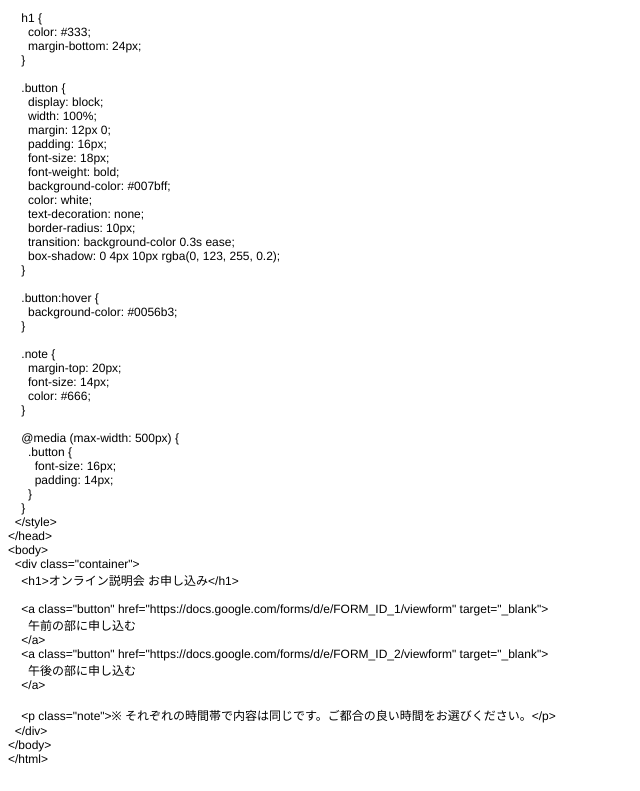
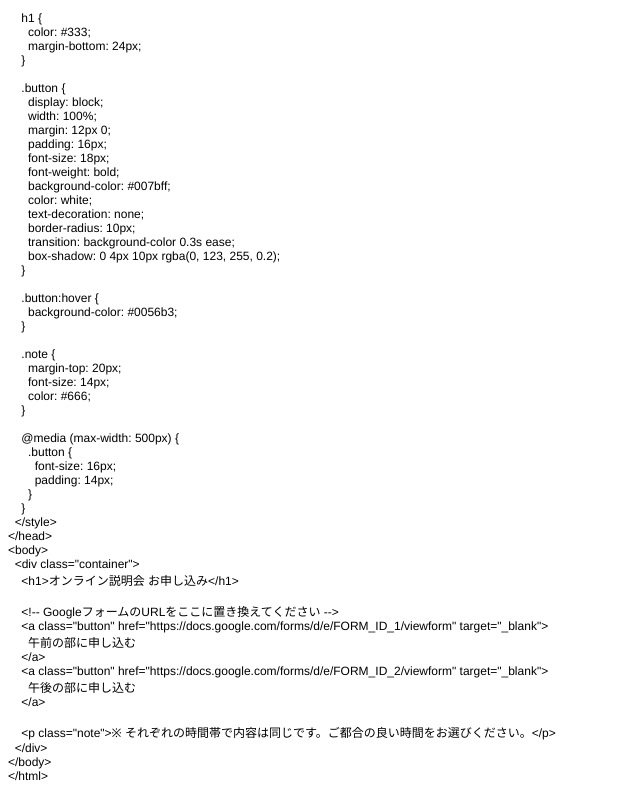
Before and after one commit to minamide03330/index, a plain HTML site: page index.html in a window 1280 px wide. Shown: the part 336-1127 px from the top of the page, without its empty margins (0-640 px from the left). Drawn offline with Linux system fonts and the light colour scheme.

Commit message:
Add files via upload

```diff
--- a/index.html
+++ b/index.html
@@ -78,6 +78,7 @@
 <p class="p1"><span class="Apple-converted-space">  </span>&lt;div class="container"&gt;</p>
 <p class="p1"><span class="Apple-converted-space">    </span>&lt;h1&gt;オンライン説明会 お申し込み&lt;/h1&gt;</p>
 <p class="p2"><br></p>
+<p class="p1"><span class="Apple-converted-space">    </span>&lt;!-- GoogleフォームのURLをここに置き換えてください --&gt;</p>
 <p class="p1"><span class="Apple-converted-space">    </span>&lt;a class="button" href="https://docs.google.com/forms/d/e/FORM_ID_1/viewform" target="_blank"&gt;</p>
 <p class="p1"><span class="Apple-converted-space">      </span>午前の部に申し込む</p>
 <p class="p1"><span class="Apple-converted-space">    </span>&lt;/a&gt;</p>
```
